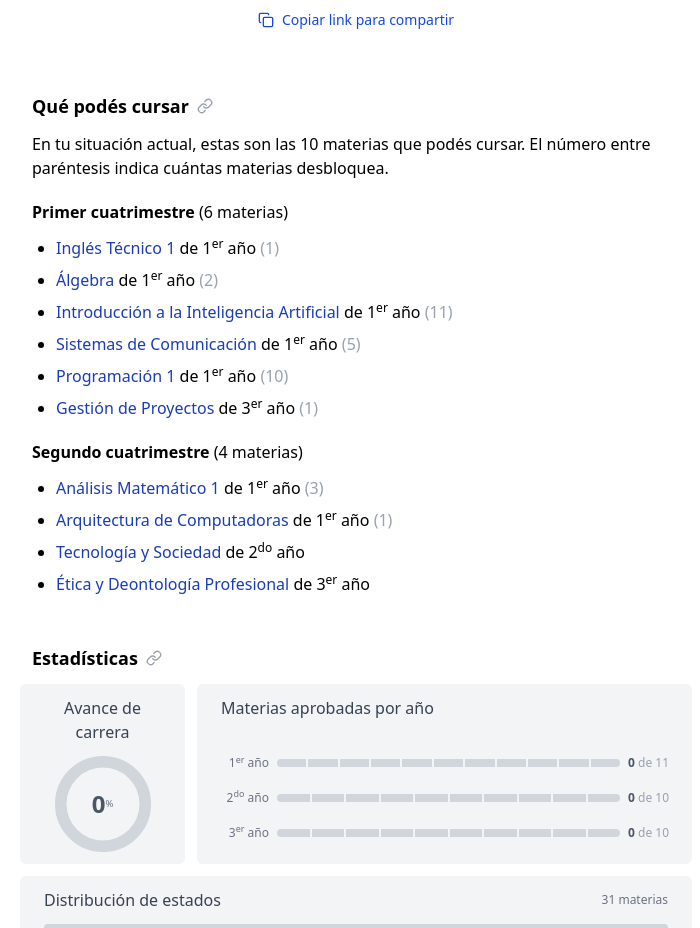
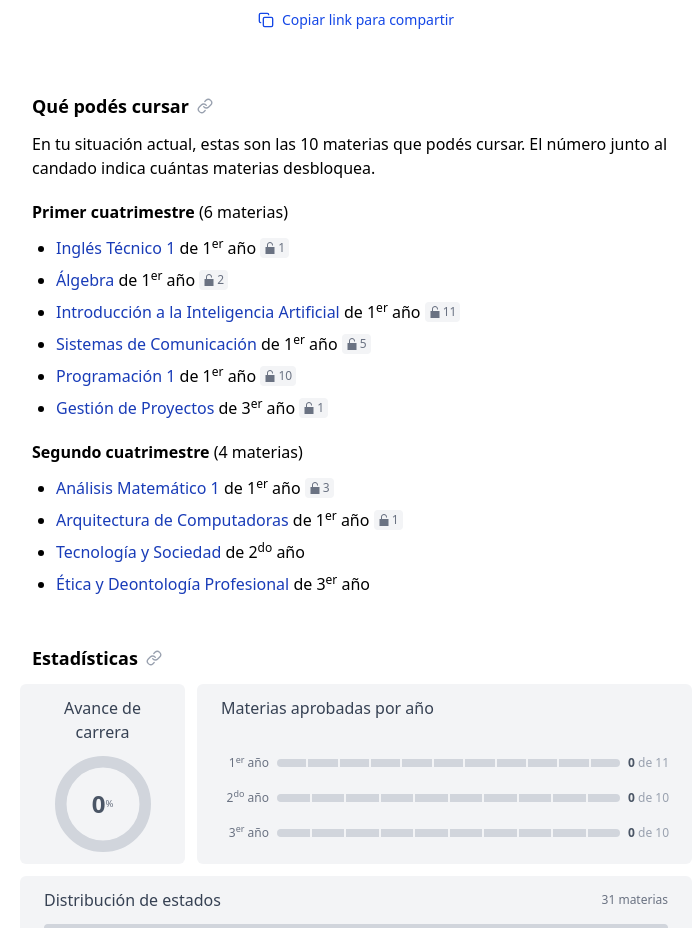
Before and after one commit to valentincostam/plande, a SvelteKit app: page /issd-tscdia in a window 1280 px wide. Shown: the part 2440-3368 px from the top of the page, without its empty margins (284-984 px from the left). Built offline with nearby package versions, Linux system fonts and the light colour scheme.

Commit message:
Add unlock count badge to available courses list
- Replace parentheses with subtle badge (icon + number)
- Add tooltip explaining how many courses it unlocks
- Update section description to explain the badge
- Add E2E test for badge visibility and tooltip

```diff
--- a/src/routes/[slug]/available-course-item.svelte
+++ b/src/routes/[slug]/available-course-item.svelte
@@ -5,6 +5,7 @@
 	import { courseTypeLabels, isElectiveOrOptative } from '$lib/course-type';
 	import { getOrdinalSuperscript } from '$lib/year.svelte';
 	import CourseLink from './course-link.svelte';
+	import UnlockIcon from './unlock-icon.svelte';
 
 	type Props = {
 		course: Course;
@@ -52,6 +53,12 @@
 		</span>
 	{/if}
 	{#if totalDependents > 0}
-		<span class="text-gray-400">({totalDependents})</span>
+		<span
+			class="inline-flex items-center gap-0.5 rounded bg-gray-100 px-1 py-0.5 text-xs text-gray-500"
+			title="Desbloquea {totalDependents} {totalDependents === 1 ? 'materia' : 'materias'}"
+		>
+			<UnlockIcon class="size-3" />
+			{totalDependents}
+		</span>
 	{/if}
 </li>
--- a/src/routes/[slug]/available-courses-section.svelte
+++ b/src/routes/[slug]/available-courses-section.svelte
@@ -75,7 +75,7 @@
 				{:else}
 					En tu situación actual, estas son las {availableCourses.length} materias que podés cursar.
 				{/if}
-				El número entre paréntesis indica cuántas materias desbloquea.
+				El número junto al candado indica cuántas materias desbloquea.
 			</p>
 			<AvailableCoursesTerm
 				title={courseTermLabels[courseTerms.annual]}
```
Also changed, not shown: 1 other file (tests, documents, lock files or other folders).
